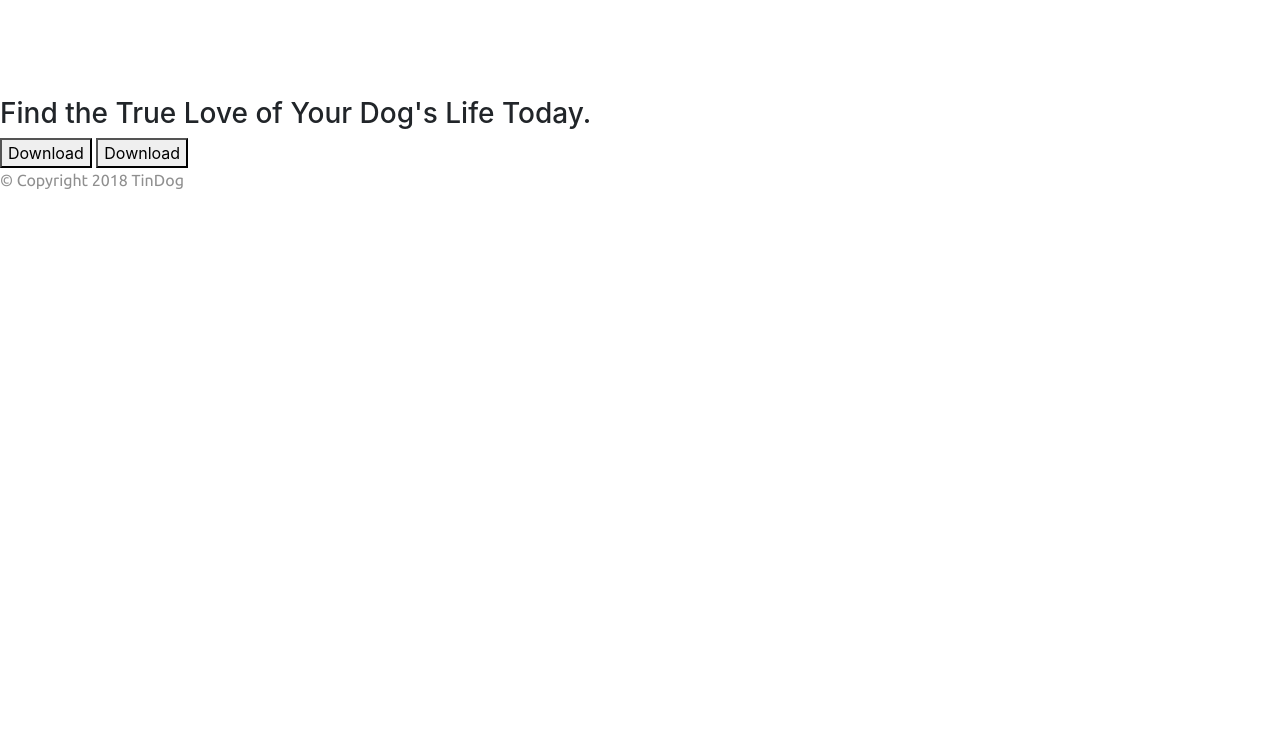
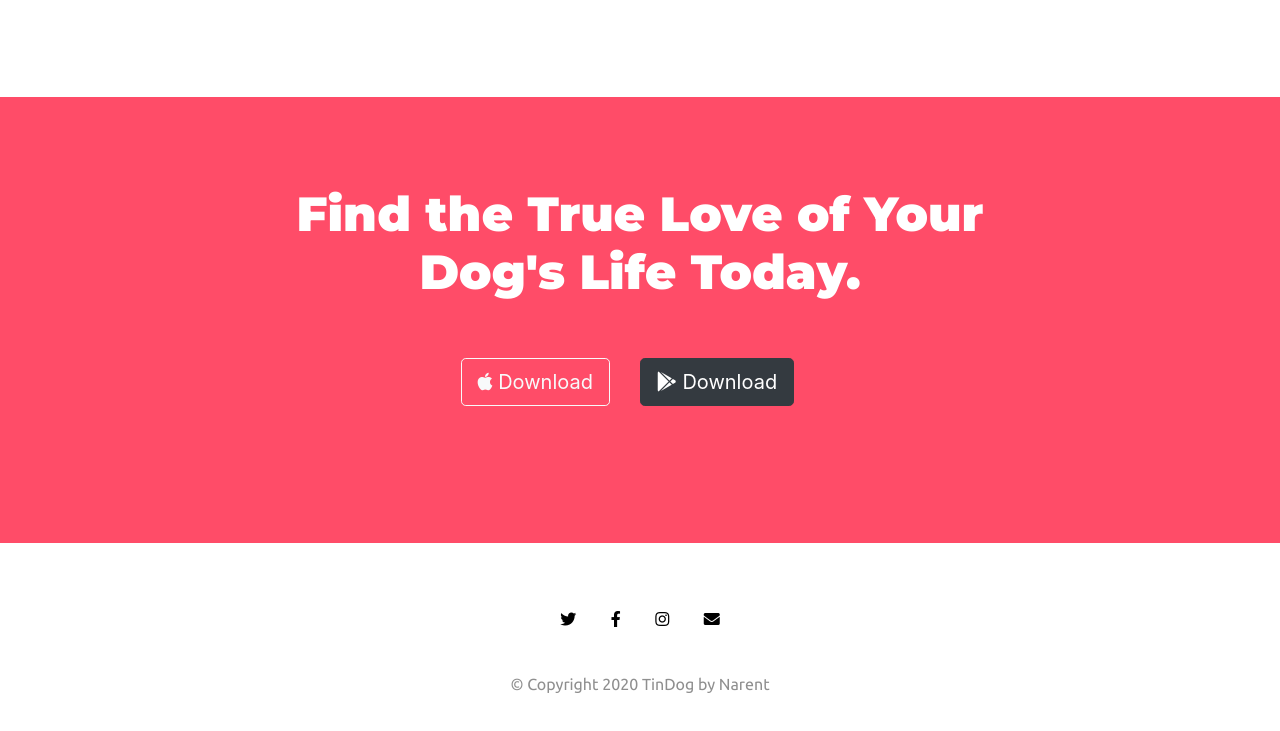
Before and after one commit to Narent-hub/Bootstrap-Ex, a plain HTML site: page index.html in a window 1280 px wide. Shown: the part 2235-2966 px from the top of the page. Before the commit the page ends 2443 px from the top, so only its background shows below. Drawn offline with nearby package versions, Linux system fonts and the light colour scheme.

Commit message:
css\styles.css, index.html
Footer update

```diff
--- a/css/styles.css
+++ b/css/styles.css
@@ -15,6 +15,7 @@ h2 {
 	font-weight: bold !important;
 	line-height: 1.5;
 }
+
 p {
 	font-family: "Ubuntu", sans-serif;
 	color: #8f8f8f;
@@ -80,7 +81,6 @@ p {
 }
 /* --------------------------------------Testimonials -------------------------------------------------*/
 #testimonials {
-
 	text-align: center;
 	background-color: #ef8972;
 	color: white;
@@ -111,3 +111,41 @@ p {
 	text-align: center;
 	padding: 3% 2%;
 }
+/* --------------------------------------CTA PRE FOOTER-------------------------------------------------- */
+#cta{
+	text-align: center;
+	background-color: #ff4c68;
+}
+.cta-row{
+	padding: 7% 17%;
+}
+.h3-footer{
+	font-size: 3rem;
+	font-family: "Montserrat", sans-serif!important;
+	font-weight: 900!important;
+	color:white;
+}
+/* -------------------------------------------Footer----------------------------------------------------------- */
+#footer{
+	background-color: white;
+	padding: 5% 15%;
+	text-align: center;
+}
+.footerfa{
+	margin: 0 15px;
+	color: black;
+}
+.footer-link{
+	text-decoration: none;
+
+}
+/* ------------------------------------------Media Query-------------------------------- */
+@media (max-width:1028px){
+	#title{
+		text-align: center;
+	}
+	.iphone{
+		position: static;
+		transform: rotate(0);
+	}
+}
--- a/index.html
+++ b/index.html
@@ -65,13 +65,13 @@
 					<div class="collapse navbar-collapse" id="navbarSupportedContent">
 						<ul class="navbar-nav ml-auto">
 							<li class="nav-item">
-								<a class="nav-link" href="">Contact</a>
+								<a class="nav-link" href="#footer">Contact</a>
 							</li>
 							<li class="nav-item">
-								<a class="nav-link" href="">Pricing</a>
+								<a class="nav-link" href="#pricing">Pricing</a>
 							</li>
 							<li class="nav-item">
-								<a class="nav-link" href="">Download</a>
+								<a class="nav-link" href="#cta">Download</a>
 							</li>
 						</ul>
 					</div>
@@ -244,15 +244,20 @@
 		<!-- Call to Action -->
 
 		<section id="cta">
-			<h3>Find the True Love of Your Dog's Life Today.</h3>
-			<button type="button">Download</button>
-			<button type="button">Download</button>
+			<div class="row cta-row">
+				<div class="col-lg-12">
+					<h3 class="h3-footer">Find the True Love of Your Dog's Life Today.</h3>
+					<button type="button" class="download-button btn btn-outline-light btn-lg my-5"><i class="fab fa-apple"></i> Download</button>
+					<button type="button" class="download-button btn btn-dark btn-lg my-5"><i class="fab fa-google-play"></i> Download</button>
+				</div>
+			</div>
 		</section>
 
 		<!-- Footer -->
 
 		<footer id="footer">
-			<p>© Copyright 2018 TinDog</p>
+			<a href="#"><i class="footerfa fab fa-twitter"></i></a>  <a href="#"><i class="footerfa fab fa-facebook-f"></i></a>  <a href=""><i class="footerfa fab fa-instagram"></i></a>  <a href=""><i class="footerfa fas fa-envelope"></i></a>
+			<p>© Copyright 2020 TinDog by Narent</p>
 		</footer>
 	</body>
 </html>
```
